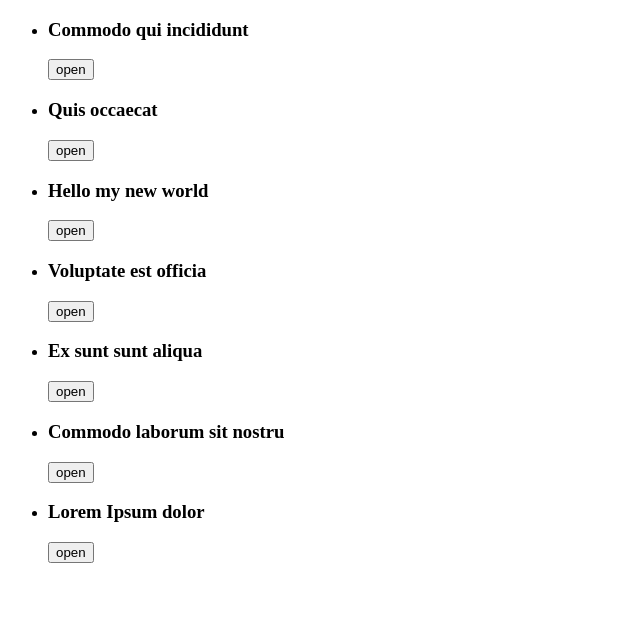
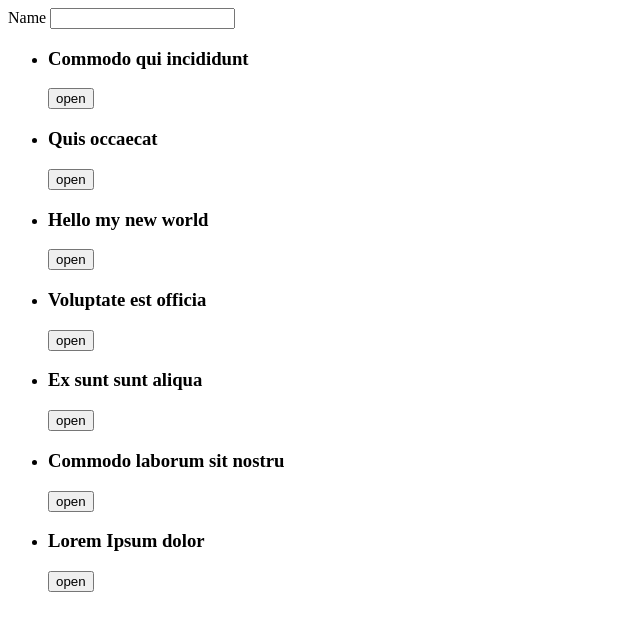
Before and after one commit to PavelZabalotny/javascript-ru, a React (Create React App) app: page / in a window 1280 px wide. Shown: the top 630 px of the page, without its empty margins (0-640 px from the left). Built offline with nearby package versions, Linux system fonts and the light colour scheme; the HTML template or start-up script is replaced by a standard one.

Commit message:
Add UserForm

```diff
--- a/package.json
+++ b/package.json
@@ -1,5 +1,5 @@
 {
-  "name": "javascript-ru",
+  "username": "javascript-ru",
   "version": "0.1.0",
   "private": true,
   "dependencies": {
--- a/src/components/App.js
+++ b/src/components/App.js
@@ -1,6 +1,7 @@
 import React from 'react';
 import ArticleList from "./ArticleList";
 import PropTypes from 'prop-types';
+import UserForm from "./UserForm";
 
 class App extends React.Component {
     static propTypes = {
@@ -18,7 +19,12 @@
 
     render() {
         const {articles} = this.props;
-        return (<ArticleList articles={articles}/>)
+        return (
+            <React.Fragment>
+                <UserForm/>
+                <ArticleList articles={articles}/>
+            </React.Fragment>
+        )
     }
 }
 
--- a/src/components/Article.js
+++ b/src/components/Article.js
@@ -1,18 +1,26 @@
-import React from 'react';
+import React, {PureComponent} from 'react';
 import PropTypes from 'prop-types';
 import CommentList from './CommentList';
 
-class Article extends React.Component {
+class Article extends PureComponent {
     static propTypes = {
         article: PropTypes.shape({
-            id: PropTypes.string,
+            id: PropTypes.string.isRequired,
             date: PropTypes.string,
-            title: PropTypes.string,
+            title: PropTypes.string.isRequired,
             text: PropTypes.string
-        }).isRequired
+        }).isRequired,
+        isOpen: PropTypes.bool.isRequired,
+        toggleOpen: PropTypes.func.isRequired
     };
 
+/*    shouldComponentUpdate(nextProps){
+        return nextProps.isOpen !== this.props.isOpen
+    }*/
+
     render() {
+        console.log('---', 'update article');
+
         const {article, isOpen, toggleOpen} = this.props;
         return (
             <div>
--- a/src/components/ArticleList.js
+++ b/src/components/ArticleList.js
@@ -5,16 +5,7 @@
 
 class ArticleList extends React.Component {
     static propTypes = {
-        articles: PropTypes.arrayOf(
-            PropTypes.shape({
-                    id: PropTypes.string,
-                    date: PropTypes.string,
-                    title: PropTypes.string,
-                    text: PropTypes.string,
-                    comments: PropTypes.array
-                }
-            )
-        ).isRequired
+        articles: PropTypes.array.isRequired
     };
 
     render() {
--- /dev/null
+++ b/src/components/UserForm.js
@@ -0,0 +1,18 @@
+import React, {Component} from 'react';
+
+class UserForm extends Component {
+    state = {
+        username: ''
+    };
+    render() {
+        return (
+            <div>
+                Name <input type="text" value={this.state.username} onChange={this.handleUserChange}/>
+            </div>
+        );
+    }
+
+    handleUserChange = e => this.setState({username: e.target.value})
+}
+
+export default UserForm;
```
Also changed, not shown: 1 other file (tests, documents, lock files or other folders).
